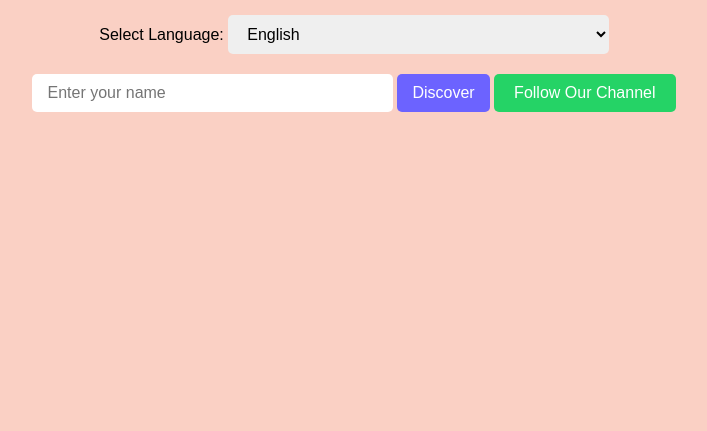
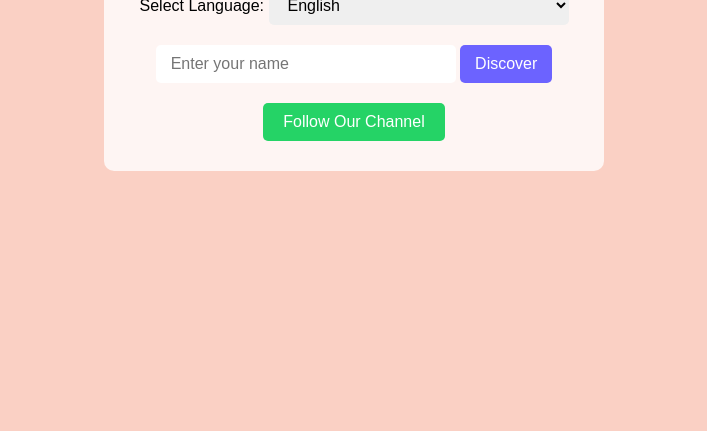
Before and after one commit to EMMYHENZ-TECH/CHECK-YOUR-PERSONAL-TY, a plain HTML site: page index.html in a window 1280 px wide. Shown: the part 369-800 px from the top of the page, without its empty margins (286-993 px from the left). Drawn offline with Linux system fonts and the light colour scheme.

Commit message:
Update styles.css

```diff
--- a/styles.css
+++ b/styles.css
@@ -6,16 +6,24 @@
 
 body {
   font-family: Arial, sans-serif;
+  min-height: 100vh;
+  background: linear-gradient(135deg, #ff9a9e, #fad0c4);
+  animation: colorChange 10s infinite;
   display: flex;
   justify-content: center;
   align-items: center;
-  min-height: 100vh;
-  background: linear-gradient(135deg, #ff9a9e, #fad0c4);
-  animation: colorChange 10s infinite;
+}
+
+.container {
+  text-align: center;
+  width: 90%;
+  max-width: 500px;
+  padding: 20px;
+  background: rgba(255, 255, 255, 0.8);
+  border-radius: 10px;
 }
 
 header {
-  text-align: center;
   margin-bottom: 20px;
 }
 
@@ -37,12 +45,9 @@ h1 {
   transition: background 0.3s ease;
 }
 
-#language {
-  width: 50%;
-}
-
-#name {
-  width: calc(50% - 20px);
+#language, #name {
+  width: 80%;
+  max-width: 300px;
 }
 
 #submit {
@@ -57,13 +62,12 @@ h1 {
 
 #follow-channel {
   padding: 10px 20px;
-  font-size: 1em;
   cursor: pointer;
-  background: #25d366; /* WhatsApp green */
+  background: #25d366;
   color: white;
   border: none;
   border-radius: 5px;
-  transition: all 0.3s ease;
+  transition: background 0.3s ease;
 }
 
 #follow-channel:hover {
@@ -104,4 +108,4 @@ h1 {
   0% { background: #ff9a9e; }
   50% { background: #fad0c4; }
   100% { background: #ff9a9e; }
-}
+  }
```
